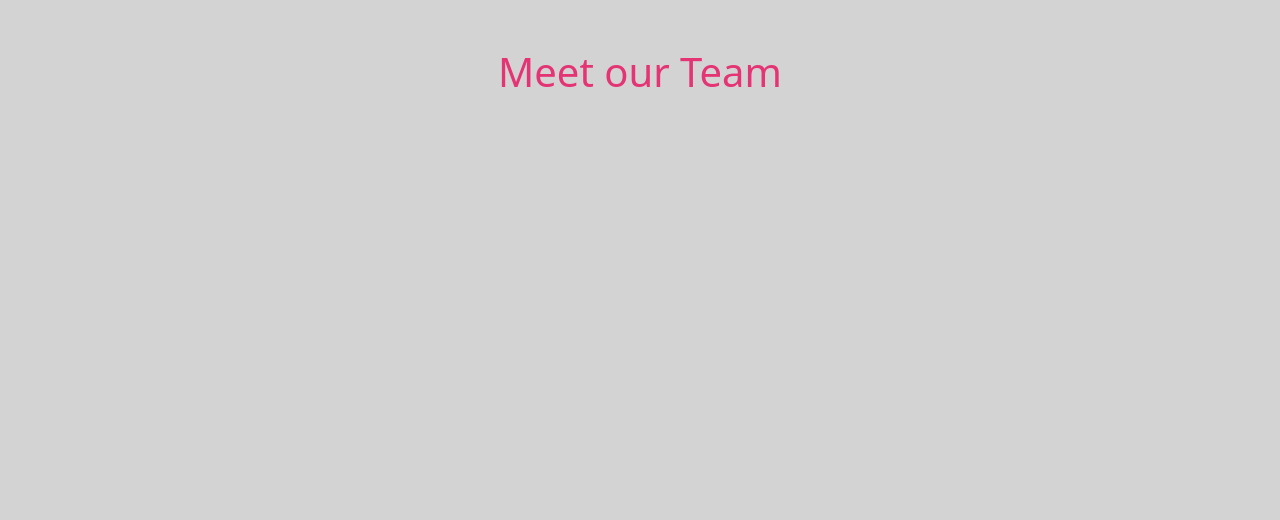
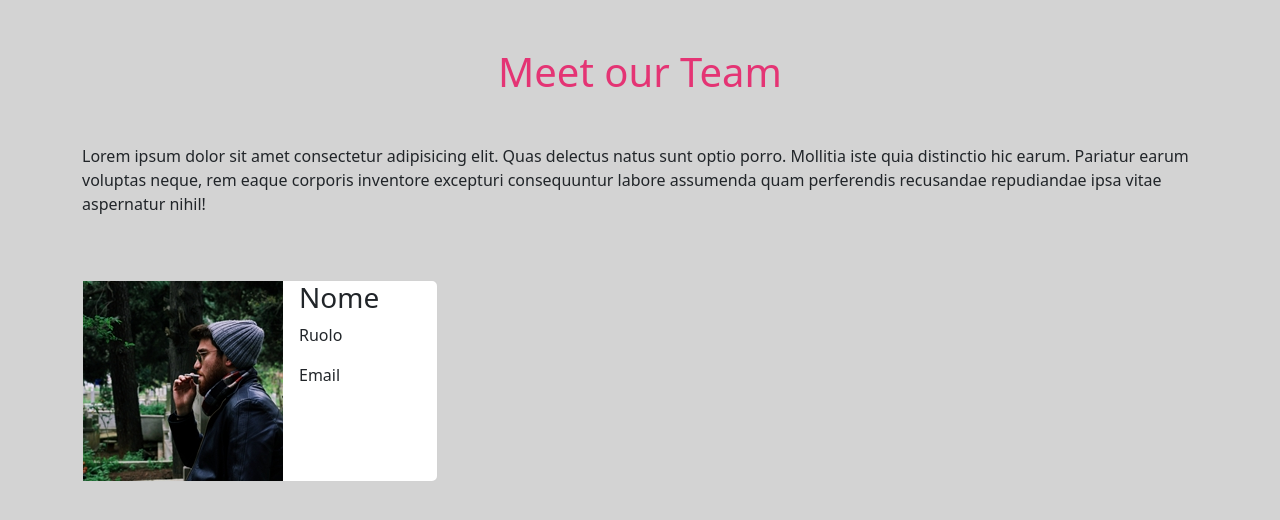
Before and after one commit to MattiaToscano/js-our-team, a plain HTML site: page index.html in a window 1280 px wide. Drawn offline with nearby package versions, Linux system fonts and the light colour scheme.

Commit message:
[UPD] Creata prima card

```diff
--- a/index.html
+++ b/index.html
@@ -10,8 +10,41 @@
 </head>
 <body>
     <div class="container my-5">
-        <h1 class="text-center">Meet our Team</h1>
+        <h1 class="text-center my-5">Meet our Team</h1>
+        <p> Lorem ipsum dolor sit amet consectetur adipisicing elit. Quas delectus natus sunt optio porro. Mollitia iste quia distinctio hic earum. Pariatur earum voluptas neque, rem eaque corporis inventore excepturi consequuntur labore assumenda quam perferendis recusandae repudiandae ipsa vitae aspernatur nihil!
+        </p>
+    <div class="row">
+        <div class="col-12 col-md-6 col-lg-4">
+            <div class="team-card mt-5">
+                <div class="card d-flex flex-row ">
+                    <img src="./img/male1.png" class="me-3">
+                    <div>
+                        <h3 id="nome">Nome</h3>
+                        <p id="ruolo">Ruolo</p>
+                        <p id="email">Email</p>
+                    </div>
+                </div>
+            </div>
+        </div>
     </div>
+
+
+
+                </div>
+            </div>
+        </div>
+    </div>
+
+
+
+
+
+
+
+
+
+    </div>
+
 
 
 
```
